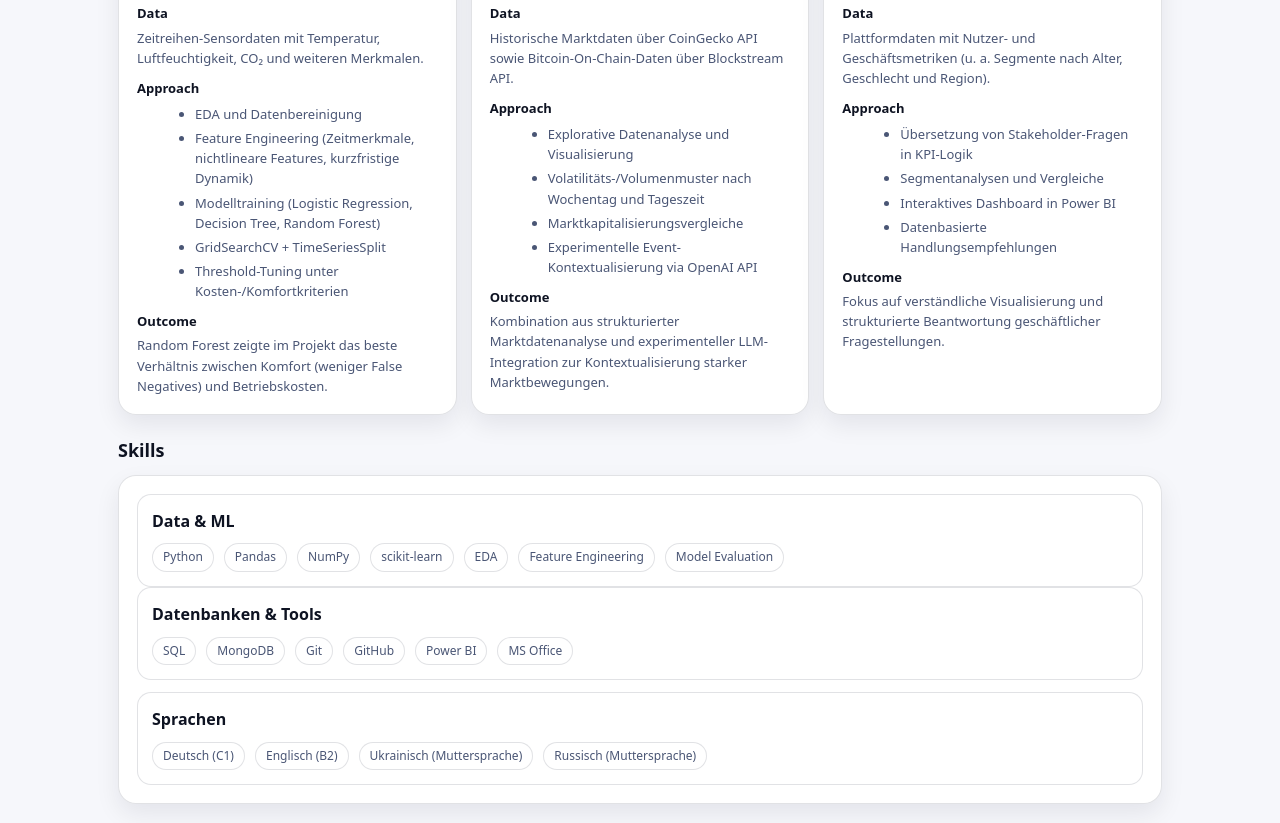
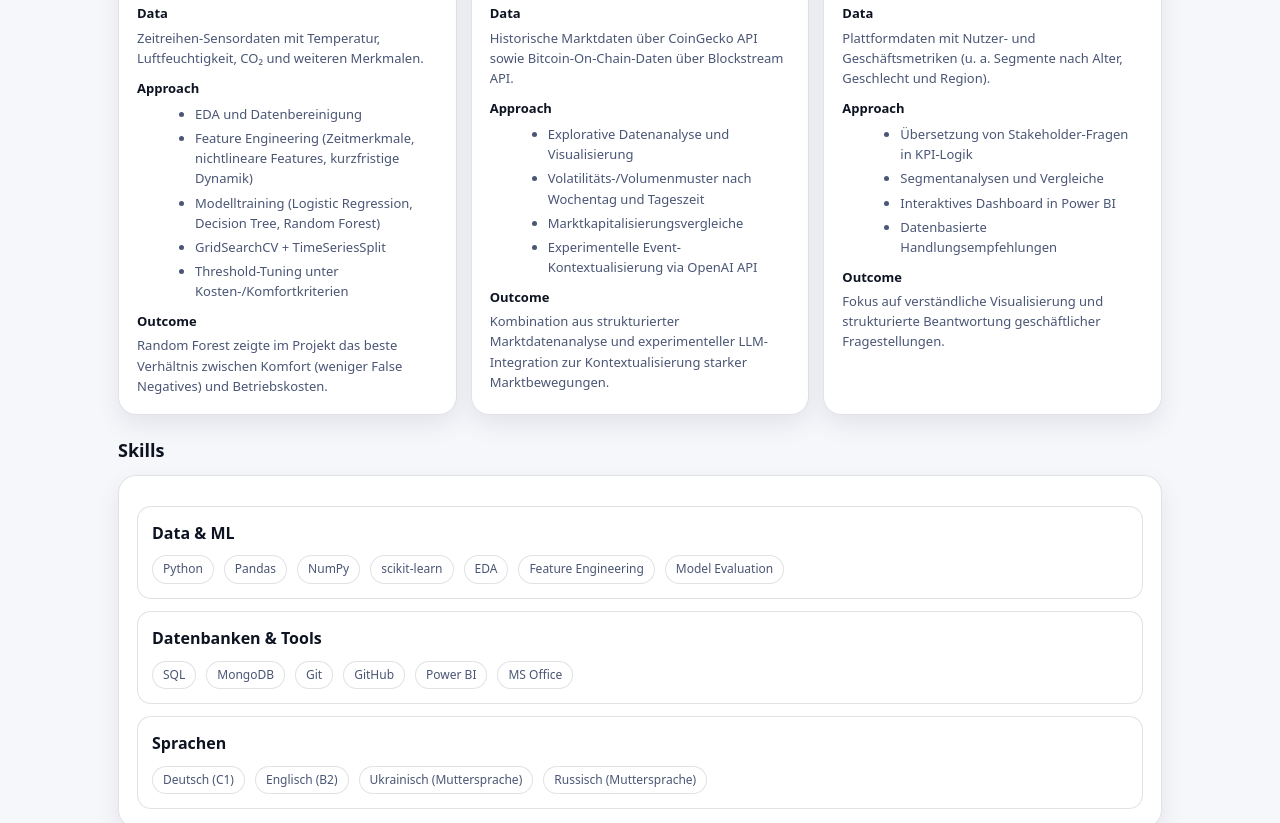
Before and after one commit to lyol1011/cv, a plain HTML site: page index.html in a window 1280 px wide. Shown: the part 1809-2632 px from the top of the page. Drawn offline with Linux system fonts and the light colour scheme.

Commit message:
fix skills sector and schwerpunkte

```diff
--- a/index.html
+++ b/index.html
@@ -130,6 +130,7 @@
       border-radius:14px;
       padding:14px;
       background: color-mix(in srgb, var(--card) 88%, transparent);
+      margin-top:12px;
     }
 
     .skillPanel .role{
@@ -375,7 +376,6 @@
           <span class="tag">EDA</span>
           <span class="tag">Machine Learning</span>
           <span class="tag">Dashboards</span>
-          <span class="tag">APIs</span>
         </div>
       </div>
     </aside>
@@ -658,7 +658,7 @@
         </div>
       </div>
 
-      <div class="skillPanel" style="margin-top:12px;">
+      <div class="skillPanel">
         <div class="role">Sprachen</div>
           <div class="tags">
             <span class="tag">Deutsch (C1)</span>
```
Lines whose indentation alone changed are shown as unchanged.
